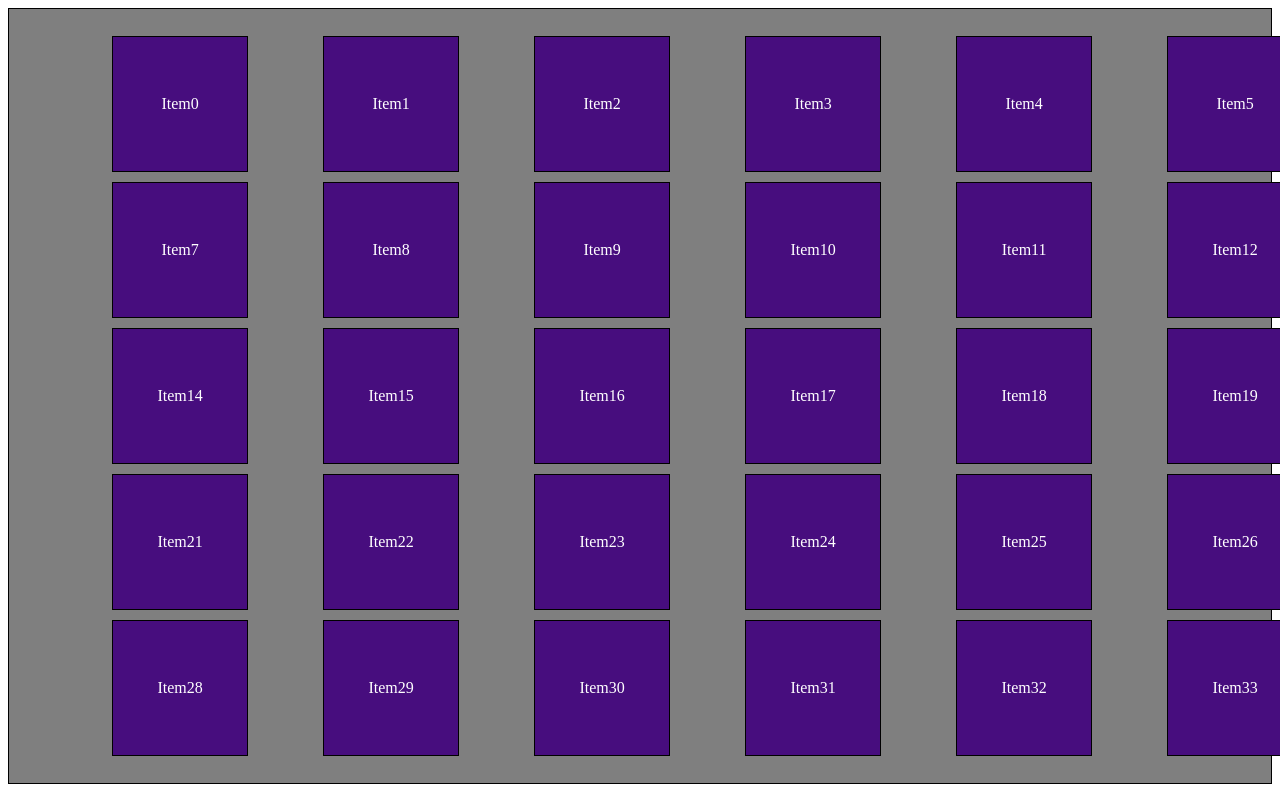
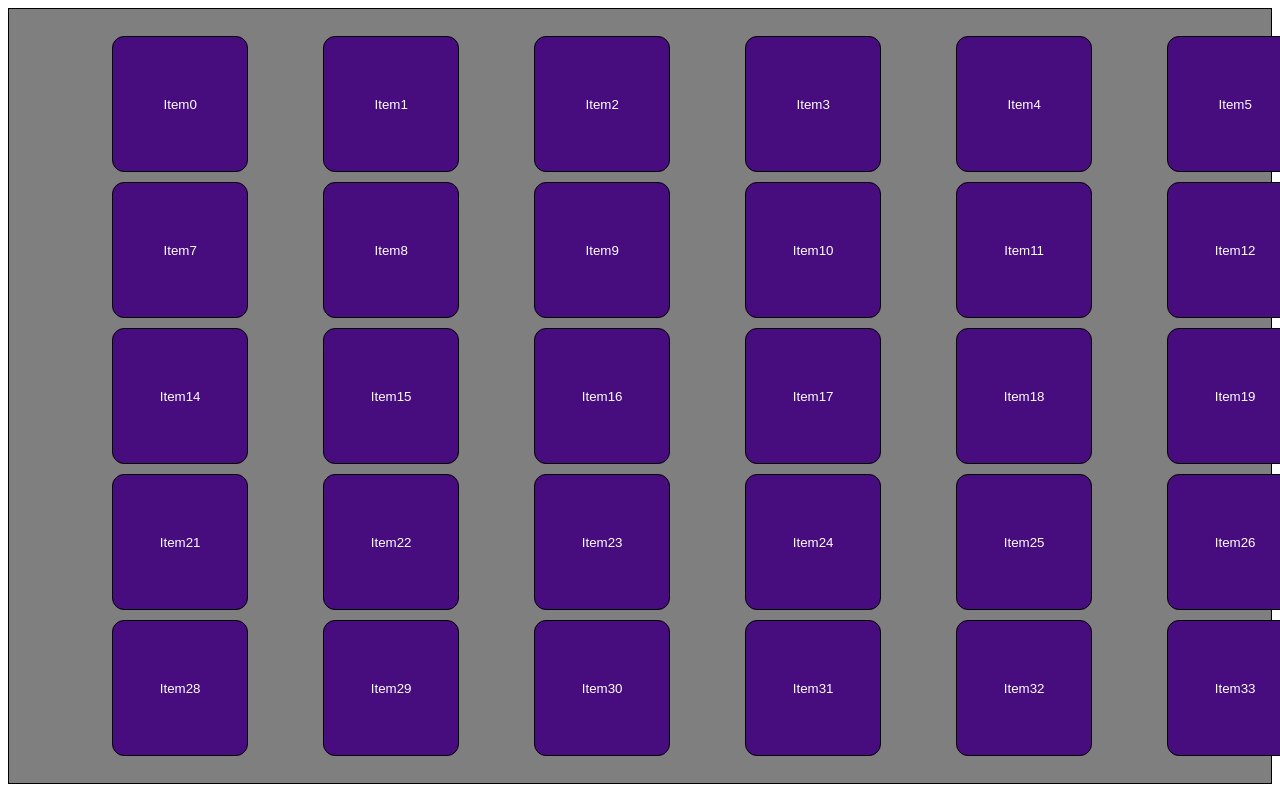
Before and after one commit to Andrew-Vinci/AppFinder, a plain HTML site: page index.html in a window 1280 px wide. Shown: the top 800 px of the page. Drawn offline with Linux system fonts and the light colour scheme.

Commit message:
Added classes and global array for buttons.

```diff
--- a/javascript.js
+++ b/javascript.js
@@ -3,16 +3,19 @@
 var endTime = 0
 var numOfMissclicks = 0
 
+var buttonArray = []
+
 function createAppIcons(numberOfIcons) {
     const grid = document.querySelector('.container');
     counter = 0;
     for(let i = 0; i < numberOfIcons; i++){
-        const appIcon = document.createElement('div');
+        const appIcon = document.createElement('button');
 
         appIcon.textContent = "Item" + counter
-        appIcon.classList.add('item')
+        appIcon.classList.add('item' + counter)
         counter++
 
+        buttonArray.push(appIcon);
         grid.appendChild(appIcon);
 
     }
--- a/styles.css
+++ b/styles.css
@@ -28,12 +28,13 @@
     align-items: space-evenly;
 }
 
-.container > div {
+.container > button {
     border: 1px solid black;
     background-color: rgb(71, 13, 126);
     display: flex;
     justify-content: center;
     align-items: center;
     color: white;
-    aspect-ratio: 1 / 1
+    aspect-ratio: 1 / 1;
+    border-radius: 12px;
 }
```
